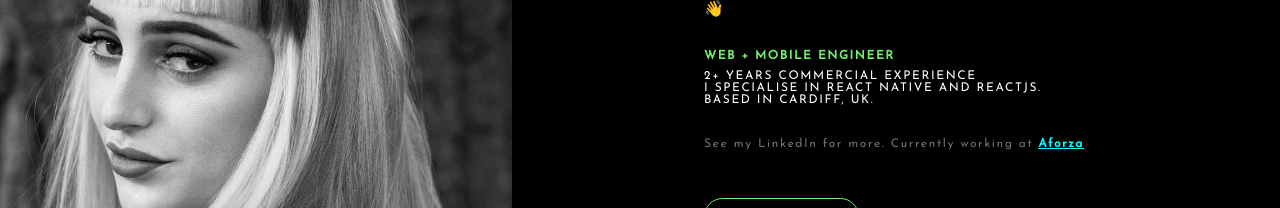
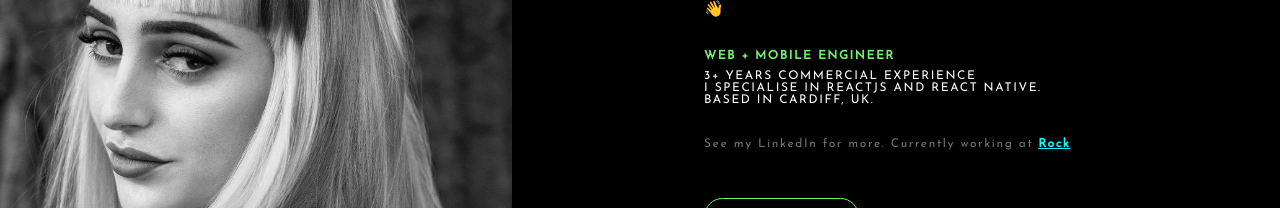
Before and after one commit to Abbeyy/portfolio, a React (Create React App) app: page / in a window 1280 px wide. Shown: the part 143-351 px from the top of the page. Built offline with nearby package versions, Linux system fonts and the light colour scheme.

Commit message:
Updated desc

```diff
--- a/src/components/profile/description/description.tsx
+++ b/src/components/profile/description/description.tsx
@@ -4,8 +4,8 @@ export const Description = () => {
   return (
     <div className={`${styles["small-text"]} ${styles["see-more"]}`}>
       See my LinkedIn for more. Currently working at
-      <a className={styles["link"]} href="https://www.aforza.com">
-        Aforza
+      <a className={styles["link"]} href="https://www.rock.co.uk/">
+        Rock
       </a>
     </div>
   );
--- a/src/components/profile/snippet/snippet.tsx
+++ b/src/components/profile/snippet/snippet.tsx
@@ -15,9 +15,9 @@ export const Snippet = () => {
       >
         WEB + MOBILE ENGINEER
       </div>
-      <div className={styles["small-text"]}>2+ YEARS COMMERCIAL EXPERIENCE</div>
+      <div className={styles["small-text"]}>3+ YEARS COMMERCIAL EXPERIENCE</div>
       <div className={styles["small-text"]}>
-        I SPECIALISE IN REACT NATIVE AND REACTJS. BASED IN CARDIFF, UK.
+        I SPECIALISE IN REACTJS AND REACT NATIVE. BASED IN CARDIFF, UK.
       </div>
       <br />
       <br />
```
